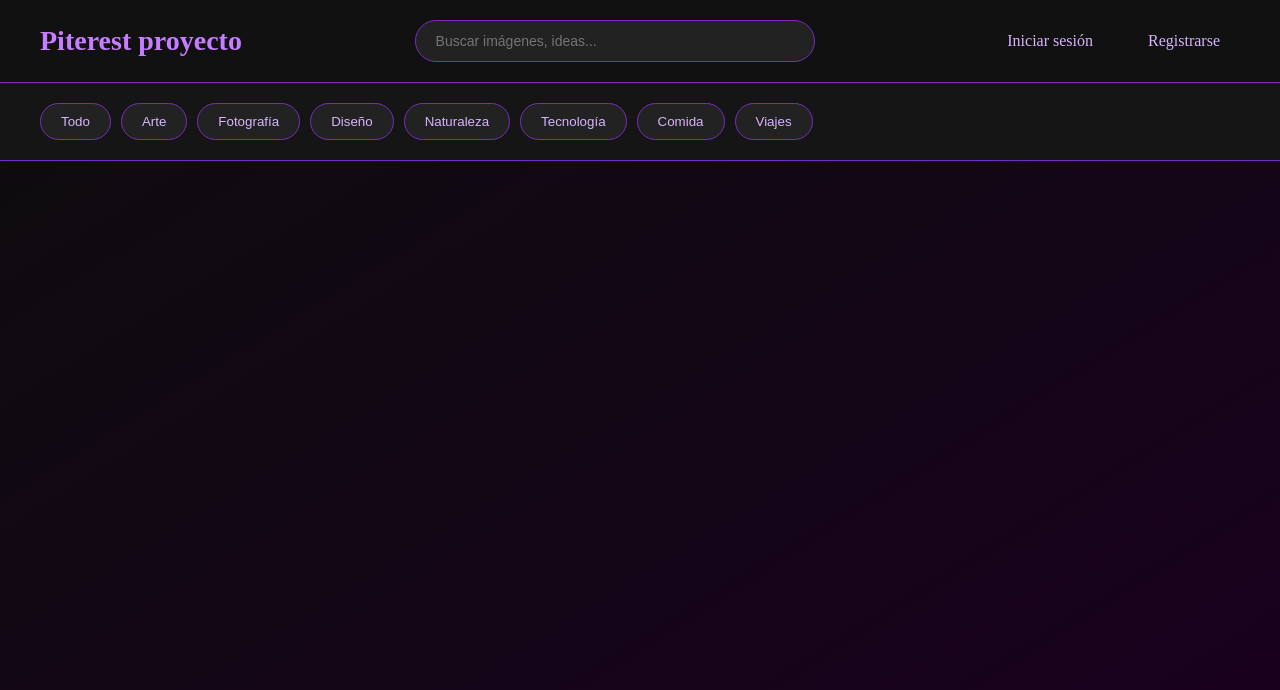
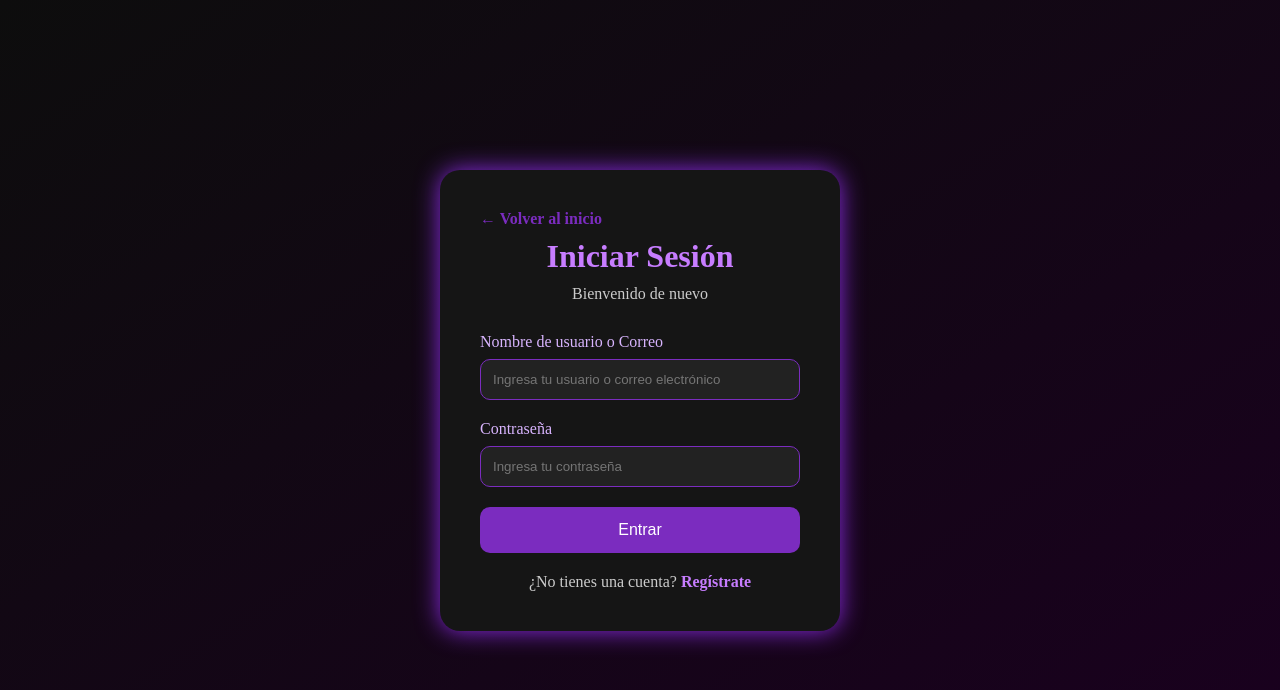
Before and after one commit to macalahorranogu12/Proyecto-Final-4to-Semestre, a plain HTML site: page login.html in a window 1280 px wide. Drawn offline with Linux system fonts and the light colour scheme.

Commit message:
Edite la pagina de Login y complete su css

```diff
--- a/login.css
+++ b/login.css
@@ -0,0 +1,98 @@
+* {
+    margin: 0;
+    padding: 0;
+    box-sizing: border-box;
+}
+
+.contenedor {
+    width: 100%;
+    min-height: 100vh;
+    display: flex;
+    justify-content: center;
+    align-items: center;
+    background: linear-gradient(to bottom right, #0d0d0d, #1a001f);
+}
+
+.login-box {
+    width: 400px;
+    background-color: #151515;
+    padding: 40px;
+    border-radius: 20px;
+    box-shadow: 0 0 25px #8a2be2;
+}
+
+.login-box h1 {
+    text-align: center;
+    color: #c77dff;
+    margin-bottom: 10px;
+}
+
+.login-box p {
+    text-align: center;
+    margin-bottom: 30px;
+    color: #cccccc;
+}
+
+.campo {
+    margin-bottom: 20px;
+}
+
+.campo label {
+    display: block;
+    margin-bottom: 8px;
+    color: #d8b4fe;
+}
+
+.campo input {
+    width: 100%;
+    padding: 12px;
+    border-radius: 10px;
+    border: 1px solid #7b2cbf;
+    background-color: #222;
+    color: white;
+    outline: none;
+}
+
+.campo input:focus {
+    border-color: #c77dff;
+    box-shadow: 0 0 10px #c77dff;
+}
+
+button {
+    width: 100%;
+    padding: 14px;
+    background: #7b2cbf;
+    color: white;
+    border-radius: 10px;
+    font-size: 16px;
+    transition: 0.3s;
+    cursor: pointer;
+    border: none;
+}
+
+button:hover {
+    background: #9d4edd;
+    box-shadow: 0 0 15px #c77dff;
+}
+
+.register-link {
+    text-align: center;
+    margin-top: 20px;
+}
+
+.register-link p {
+    color: #cccccc;
+    margin-bottom: 0;
+}
+
+.register-link a {
+    color: #c77dff;
+    text-decoration: none;
+    font-weight: bold;
+    transition: 0.3s;
+}
+
+.register-link a:hover {
+    color: #e0b3ff;
+    text-shadow: 0 0 5px #c77dff;
+}
--- a/login.html
+++ b/login.html
@@ -4,40 +4,121 @@
 <head>
     <meta charset="UTF-8">
     <meta name="viewport" content="width=device-width, initial-scale=1.0">
-    <title>Inicio - Piterest proyecto</title>
-    <link rel="stylesheet" href="index.css">
+    <title>Iniciar Sesión</title>
+    <link rel="stylesheet" href="login.css">
+    <style>
+        .alerta {
+            padding: 12px;
+            border-radius: 8px;
+            margin-bottom: 15px;
+            font-size: 14px;
+            font-weight: 500;
+            text-align: center;
+            animation: fadeIn 0.3s ease;
+        }
+        .alerta-error {
+            background-color: rgba(239, 68, 68, 0.2);
+            color: #ef4444;
+            border: 1px solid #ef4444;
+        }
+        .alerta-exito {
+            background-color: rgba(16, 185, 129, 0.2);
+            color: #10b981;
+            border: 1px solid #10b981;
+        }
+        @keyframes fadeIn {
+            from { opacity: 0; transform: translateY(-5px); }
+            to { opacity: 1; transform: translateY(0); }
+        }
+    </style>
 </head>
 
 <body>
 
-    <!-- header principal con busqueda y categorias -->
-    <header class="header">
+    <div class="contenedor">
 
-        <div class="logo">
-            <h1>Piterest proyecto</h1>
+        <div class="login-box">
+
+            <a href="index.html" style="text-decoration: none; color: #7b2cbf; display: block; margin-bottom: 10px; font-weight: bold;">&larr; Volver al inicio</a>
+            <h1>Iniciar Sesión</h1>
+            <p>Bienvenido de nuevo</p>
+
+            <div id="alerta" class="alerta" style="display: none;"></div>
+
+            <form>
+
+                <div class="campo">
+                    <label for="identifier">Nombre de usuario o Correo</label>
+                    <input type="text" id="identifier" placeholder="Ingresa tu usuario o correo electrónico" required>
+                </div>
+
+                <div class="campo">
+                    <label for="password">Contraseña</label>
+                    <input type="password" id="password" placeholder="Ingresa tu contraseña" required>
+                </div>
+
+                <button type="submit">Entrar</button>
+
+            </form>
+
+            <div class="register-link">
+                <p>¿No tienes una cuenta? <a href="register.html">Regístrate</a></p>
+            </div>
+
         </div>
 
-        <div class="buscador">
-            <input type="text" id="busqueda" placeholder="Buscar imágenes, ideas...">
-        </div>
+    </div>
 
-        <div class="nav">
-            <a href="login.html">Iniciar sesión</a>
-            <a href="register.html">Registrarse</a>
-        </div>
+    <script>
+        document.querySelector('form').addEventListener('submit', async function(e) {
+            e.preventDefault();
 
-    </header>
+            const identifier = document.getElementById('identifier').value.trim();
+            const password = document.getElementById('password').value;
+            const alerta = document.getElementById('alerta');
 
-    <!-- barra de categorias para filtrar contenido -->
-    <section class="categorias">
+            // Ocultar alerta previa
+            alerta.style.display = 'none';
+            alerta.className = 'alerta';
 
-        <button class="categoria-btn">Todo</button>
-        <button class="categoria-btn">Arte</button>
-        <button class="categoria-btn">Fotografía</button>
-        <button class="categoria-btn">Diseño</button>
-        <button class="categoria-btn">Naturaleza</button>
-        <button class="categoria-btn">Tecnología</button>
-        <button class="categoria-btn">Comida</button>
-        <button class="categoria-btn">Viajes</button>
+            try {
+                const response = await fetch('/login', {
+                    method: 'POST',
+                    headers: {
+                        'Content-Type': 'application/json'
+                    },
+                    body: JSON.stringify({
+                        username: identifier,
+                        password: password
+                    })
+                });
 
-    </section>
+                const data = await response.json();
+
+                if (response.ok) {
+                    alerta.textContent = "¡Inicio de sesión exitoso! Redirigiendo...";
+                    alerta.classList.add('alerta-exito');
+                    alerta.style.display = 'block';
+
+                    // Almacenamos el nombre de usuario de la sesión
+                    sessionStorage.setItem('username', data.username);
+
+                    setTimeout(() => {
+                        window.location.href = "usuario.html";
+                    }, 1000);
+                } else {
+                    alerta.textContent = data.detail || "Usuario o contraseña incorrectos";
+                    alerta.classList.add('alerta-error');
+                    alerta.style.display = 'block';
+                }
+            } catch (error) {
+                alerta.textContent = "Error de conexión con el servidor";
+                alerta.classList.add('alerta-error');
+                alerta.style.display = 'block';
+                console.error(error);
+            }
+        });
+    </script>
+</body>
+
+</html>
```
